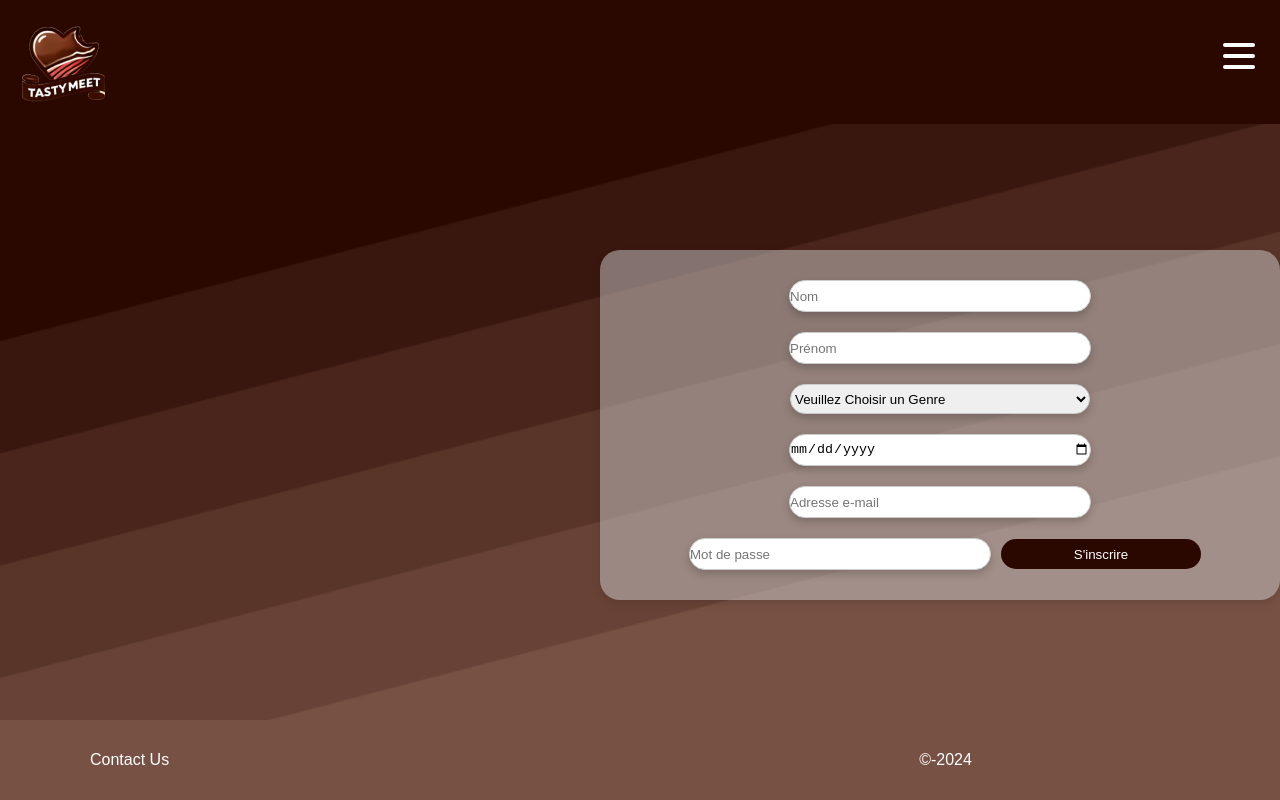
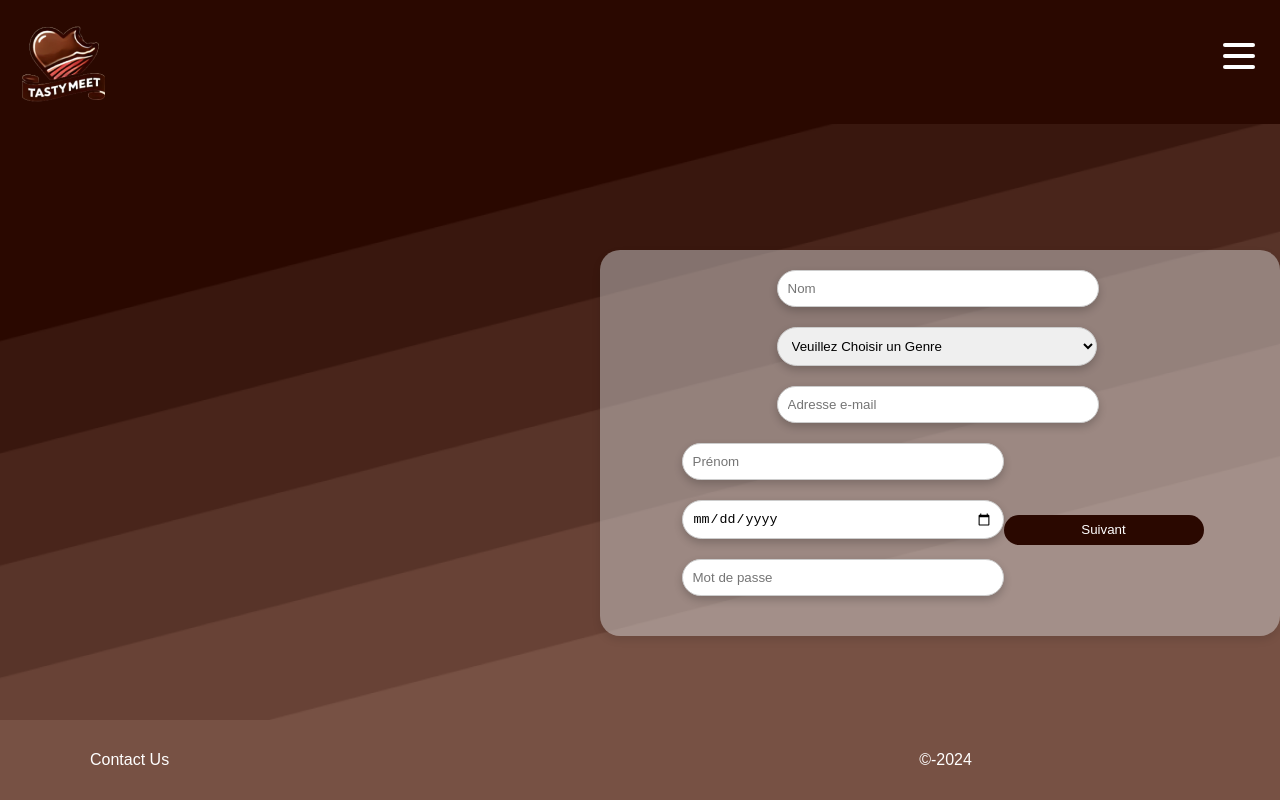
Before and after one commit to mester-Json/TastyMeet, a React (Vite) app: page /register in a window 1280 px wide. Built offline with nearby package versions, Linux system fonts and the light colour scheme.

Commit message:
Finition terminé, plus qu'a add un onglet avec les photos et le tel

```diff
--- a/src/Components/FormRegister/FormRegister.jsx
+++ b/src/Components/FormRegister/FormRegister.jsx
@@ -5,11 +5,6 @@ import {
   InputField,
   Div,
   Div2,
-  Div3,
-  Div4,
-  Div5,
-  Div6,
-  Div7,
   Select,
 } from "./FormRegister.style.jsx";
 
@@ -60,47 +55,6 @@ function FormRegister() {
     return Object.keys(newErrors).length === 0;
   };
 
-  const handleInputChange = (event) => {
-    const { name, value } = event.target;
-    switch (name) {
-      case "nom":
-        setNom(value);
-        break;
-      case "prenom":
-        setPrenom(value);
-        break;
-      // Ajoute des autre Input
-    }
-    validateField(name, value);
-  };
-
-  const validateField = (name, value) => {
-    let error = "";
-    switch (name) {
-      case "nom":
-      case "prenom":
-        if (!value) error = "Ce champ est requis";
-        break;
-      case "email":
-        if (!value) error = "L'email est requis";
-        else if (!/\S+@\S+\.\S+/.test(value)) error = "L'email est invalide";
-        break;
-      case "password":
-        if (!value) error = "Le mot de passe est requis";
-        break;
-      case "genre":
-        if (value === "") error = "Veuillez choisir un genre";
-        break;
-      case "birthDate":
-        if (!value) error = "La date de naissance est requise";
-        else if (isAdult === false)
-          error = "Vous devez être majeur pour vous inscrire";
-        break;
-    }
-
-    setErrors((prevErrors) => ({ ...prevErrors, [name]: error }));
-  };
-
   const handleDateChange = (event) => {
     setBirthDate(event.target.value);
   };
@@ -144,6 +98,27 @@ function FormRegister() {
           onChange={(e) => setNom(e.target.value)}
         />
         {errors.nom && <p style={{ color: "red" }}>{errors.nom}</p>}
+
+        <Select
+          id="options"
+          value={genre}
+          onChange={(e) => setGenre(e.target.value)}
+        >
+          <option value="">Veuillez Choisir un Genre</option>
+          <option value="Homme">Homme</option>
+          <option value="Femme">Femme</option>
+          <option value="Furry">Furry</option>
+          <option value="NonBinaire">Non Binaire</option>
+        </Select>
+        {errors.genre && <p style={{ color: "red" }}>{errors.genre}</p>}
+
+        <InputField
+          type="text"
+          placeholder="Adresse e-mail"
+          value={email}
+          onChange={(e) => setEmail(e.target.value)}
+        />
+        {errors.email && <p style={{ color: "red" }}>{errors.email}</p>}
       </Div>
       <Div2>
         <InputField
@@ -154,31 +129,10 @@ function FormRegister() {
           onChange={(e) => setPrenom(e.target.value)}
         />
         {errors.prenom && <p style={{ color: "red" }}>{errors.prenom}</p>}
-      </Div2>
-      <Div3>
-        <Select id="options" value={genre} onChange={(e) => setGenre(e.target.value)}>
-          <option value="">Veuillez Choisir un Genre</option>
-          <option value="Homme">Homme</option>
-          <option value="Femme">Femme</option>
-          <option value="Furry">Furry</option>
-          <option value="NonBinaire">Non Binaire</option>
-        </Select>
-        {errors.genre && <p style={{ color: "red" }}>{errors.genre}</p>}
-      </Div3>
-      <Div4>
+
         <InputField type="date" value={birthDate} onChange={handleDateChange} />
         {errors.birthDate && <p style={{ color: "red" }}>{errors.birthDate}</p>}
-      </Div4>
-      <Div5>
-        <InputField
-          type="text"
-          placeholder="Adresse e-mail"
-          value={email}
-          onChange={(e) => setEmail(e.target.value)}
-        />
-        {errors.email && <p style={{ color: "red" }}>{errors.email}</p>}
-      </Div5>
-      <Div6>
+
         <InputField
           type="text"
           placeholder="Mot de passe"
@@ -186,12 +140,10 @@ function FormRegister() {
           onChange={(e) => setPassword(e.target.value)}
         />
         {errors.password && <p style={{ color: "red" }}>{errors.password}</p>}
-      </Div6>
-      <Div7>
-        <Button type="button" onClick={handleLogin} disabled={isLoading}>
-        {isLoading ? "Inscription...." : "S'inscrire"}
-        </Button>
-      </Div7>
+      </Div2>
+      <Button type="button" onClick={handleLogin} disabled={isLoading}>
+        {isLoading ? "Validation..." : "Suivant"}
+      </Button>
     </Form>
   );
 }
--- a/src/Components/FormRegister/FormRegister.style.jsx
+++ b/src/Components/FormRegister/FormRegister.style.jsx
@@ -6,7 +6,7 @@ export const Form = styled.form`
     flex-wrap: wrap;
     background-color: rgba(207, 206, 206, 0.5);
     padding: 20px;
-    max-width: 650px;
+    max-width: 700px;
     height: auto;
     border-radius: 20px;
     box-shadow: 0 4px 8px rgba(0, 0, 0, 0.1);
@@ -22,13 +22,12 @@ export const Form = styled.form`
 
 export const InputField = styled.input`
     width: 300px;
-    height: 30px;
-    margin: 10px;
-    padding: 0;
+    padding: 10px;
     border: 1px solid #ccc;
     border-radius: 20px;
     box-shadow: 0 4px 8px rgba(0, 0, 0, 0.2);
     transition: box-shadow 0.3s ease;
+    margin-bottom: 20px;
 
     &:focus {
         box-shadow: 0 8px 16px rgba(0, 0, 0, 0.3);
@@ -38,13 +37,13 @@ export const InputField = styled.input`
 
 export const  Select = styled.select
 `
-width: 300px;
-height: 30px;
-margin: 10px;
+width: 320px;
+padding: 10px;
 border-radius: 20px;
+border: 1px solid #ccc;
 box-shadow: 0 4px 8px rgba(0, 0, 0, 0.2);
 transition: box-shadow 0.3s ease;
-border: 1px solid #ccc;
+margin-bottom: 20px;
 &:focus {
     box-shadow: 0 8px 16px rgba(0, 0, 0, 0.3);
     outline: none;
@@ -52,7 +51,8 @@ border: 1px solid #ccc;
 
 `;
 
-export const Button = styled.button`
+export const Button = styled.button
+`
     width: 200px;
     height: 30px;
     background: #2A0800;
@@ -72,6 +72,7 @@ export const Button = styled.button`
 export  const  Div = styled.div
     `display: flex;
     flex-direction: column;
+    margin-right: 5px;
 
 `;
 
@@ -79,31 +80,5 @@ export  const  Div = styled.div
 export  const  Div2 = styled.div`
     display: flex;
     flex-direction: column;
-
+    margin-left: 5px;
 `;
-
-export  const  Div3 = styled.div`
-    display: flex;
-    flex-direction: column;
-
-`;
-export  const  Div4 = styled.div`
-    display: flex;
-    flex-direction: column;
-
-`;
-export  const  Div5 = styled.div`
-    display: flex;
-    flex-direction: column;
-
-`;
-export  const  Div6 = styled.div`
-    display: flex;
-    flex-direction: column;
-
-`;
-export  const  Div7 = styled.div`
-    display: flex;
-    flex-direction: column;
-
-`;
```
